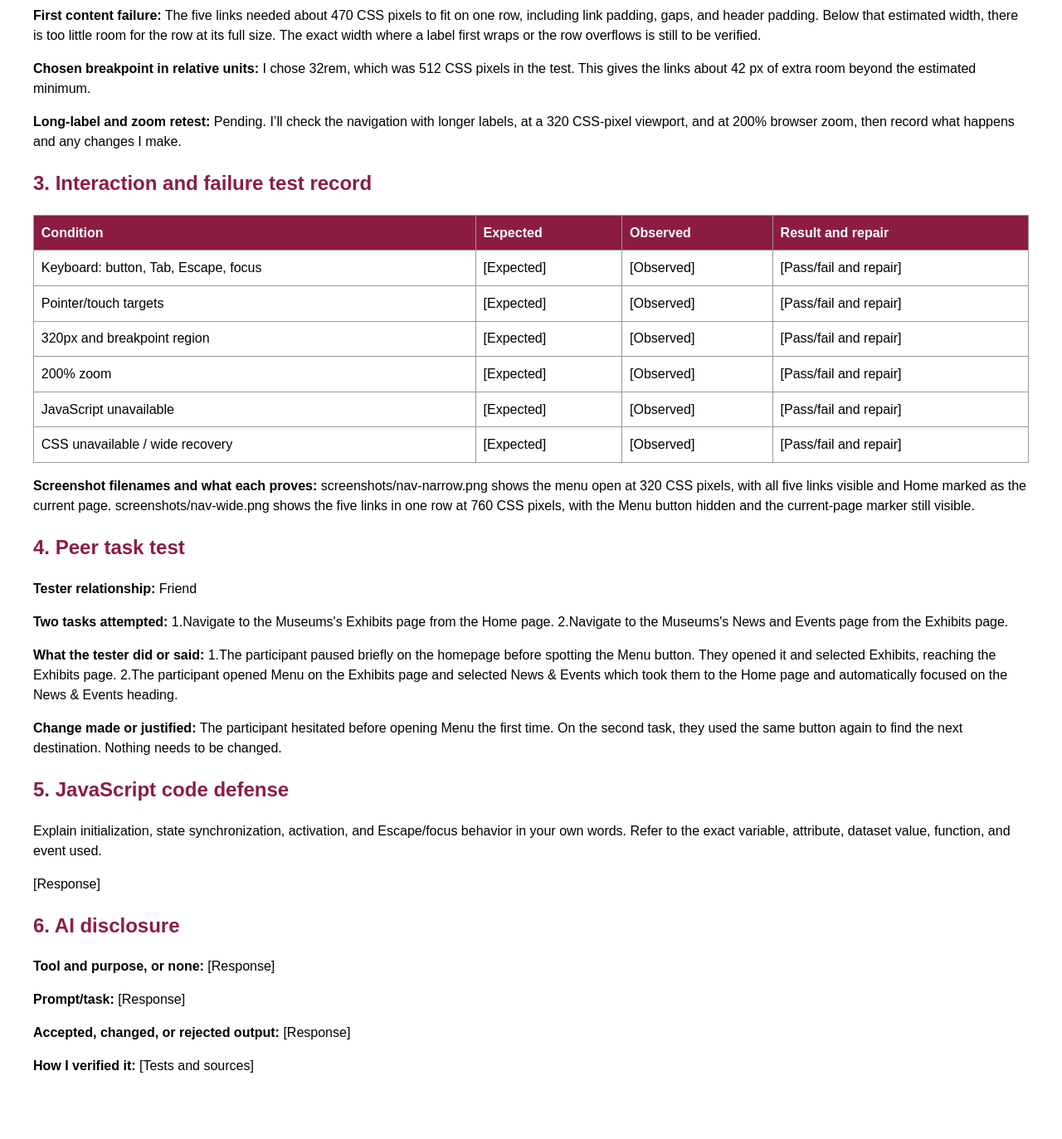
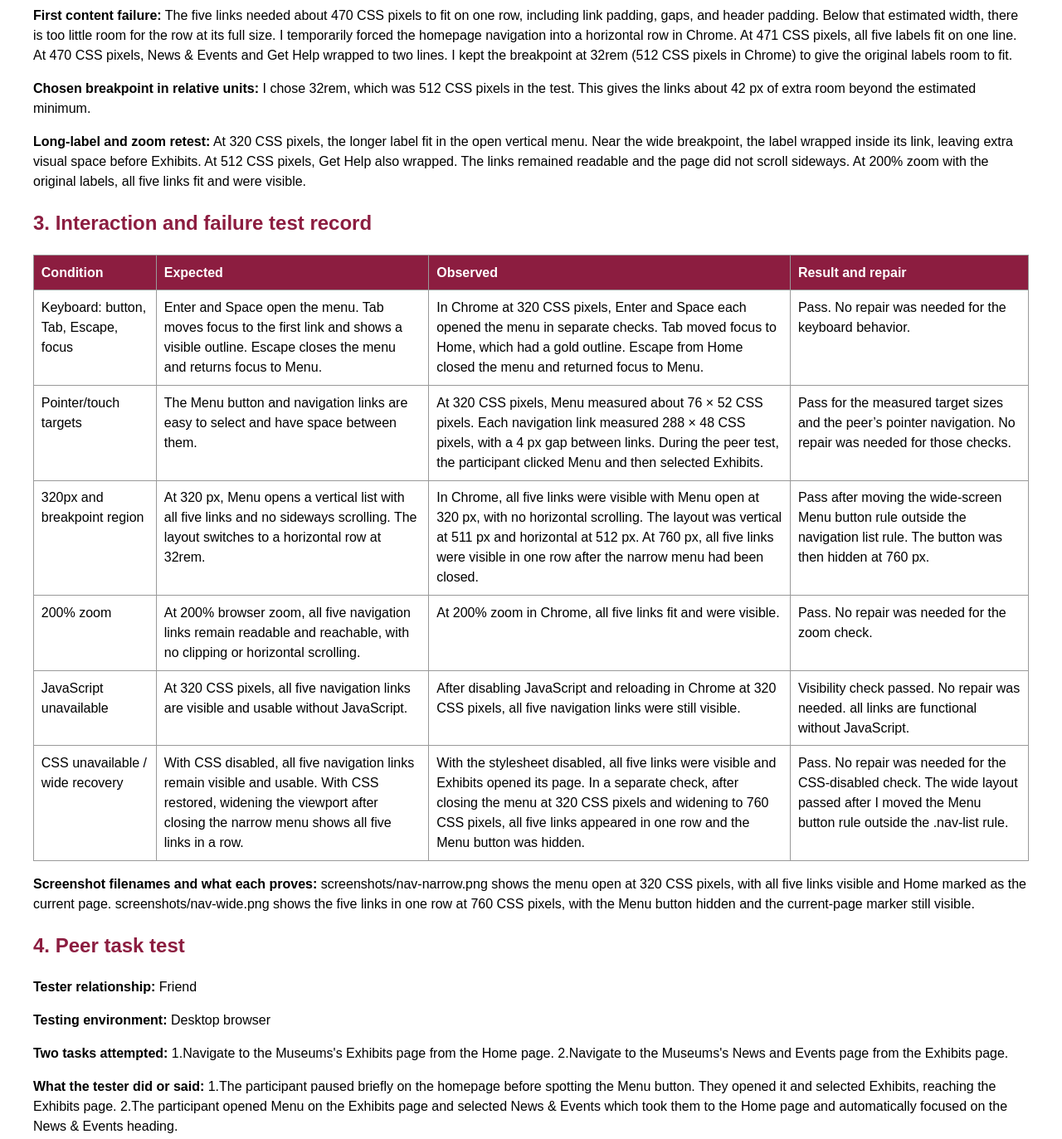
Before and after one commit to kriswojcik-dev/Module5-Responsive-Navigation-Deliverable-Starter, a plain HTML site: page navigation-plan.html in a window 1280 px wide. Shown: the part 780-2153 px from the top of the page at 83% size. Before the commit the page ends 2109 px from the top, so only its background shows below. Drawn offline with Linux system fonts and the light colour scheme.

Commit message:
updated navigation-plan

```diff
--- a/navigation-plan.html
+++ b/navigation-plan.html
@@ -40,12 +40,21 @@
 <body>
     <h1>Navigation Plan and Evidence</h1>
     <p><strong>Student:</strong> Kristin Wojcik &nbsp;
-        <strong>Site:</strong> Two Point Museum | Two Point Museum is a groundbreaking, multi-themed cultural institution where traditional history and science collide with the delightfully bizarre, housing an unmatched collection ranging from prehistoric fossils to supernatural relics and extraterrestrial oddities. Designed for curious minds of all ages, the museum delivers an immersive, interactive, and endlessly entertaining experience that invites families, lifelong learners, and thrill-seekers alike to explore the world’s strangest wonders up close.</p>
+        <strong>Site:</strong> Two Point Museum | Two Point Museum is a groundbreaking, multi-themed cultural
+        institution where traditional history and science collide with the delightfully bizarre, housing an unmatched
+        collection ranging from prehistoric fossils to supernatural relics and extraterrestrial oddities. Designed for
+        curious minds of all ages, the museum delivers an immersive, interactive, and endlessly entertaining experience
+        that invites families, lifelong learners, and thrill-seekers alike to explore the world’s strangest wonders up
+        close.
+    </p>
     <h2>1. Priority tasks and content inventory</h2>
     <ol>
-        <li>Museum introduction: Visitors want to discover an eccentric, hands-on world where classic natural history collides with bizarre and humorous oddities.</li>
-        <li>Planning Your Visit: Visitors need to find essential logistics like the Two Point County location, operating hours, and online ticket options.</li>
-        <li>Upcoming Events: Visitors want to explore unique, interactive experiences ranging from after-hours ghost tours to live carnivorous plant feedings and family workshops.</li>
+        <li>Museum introduction: Visitors want to discover an eccentric, hands-on world where classic natural history
+            collides with bizarre and humorous oddities.</li>
+        <li>Planning Your Visit: Visitors need to find essential logistics like the Two Point County location, operating
+            hours, and online ticket options.</li>
+        <li>Upcoming Events: Visitors want to explore unique, interactive experiences ranging from after-hours ghost
+            tours to live carnivorous plant feedings and family workshops.</li>
     </ol>
     <table>
         <tr>
@@ -56,22 +65,26 @@
         <tr>
             <td>index.html</td>
             <td>Home</td>
-            <td>Introduces first-time visitors to the museum's unusual atmosphere so they know what to expect before planning a visit.</td>
+            <td>Introduces first-time visitors to the museum's unusual atmosphere so they know what to expect before
+                planning a visit.</td>
         </tr>
         <tr>
             <td>index.html#events</td>
             <td>News & Events</td>
-            <td>Visitors might discover an interesting event that encourages them to learn more about a related exhibit.</td>
+            <td>Visitors might discover an interesting event that encourages them to learn more about a related exhibit.
+            </td>
         </tr>
         <tr>
             <td>exhibits.html</td>
             <td>Exhibits</td>
-            <td>Visitors can find exhibits that interest them before researching ticket prices and travel arrangements.</td>
+            <td>Visitors can find exhibits that interest them before researching ticket prices and travel arrangements.
+            </td>
         </tr>
         <tr>
             <td>visit.html</td>
             <td>Visit</td>
-            <td>Once visitors decide what they want to see, they can find hours, directions, and ticket information.</td>
+            <td>Once visitors decide what they want to see, they can find hours, directions, and ticket information.
+            </td>
         </tr>
         <tr>
             <td>support.html</td>
@@ -82,10 +95,20 @@
     </table>
 
     <h2>2. Breakpoint evidence</h2>
-    <p><strong>Method and widths tested:</strong> I checked the homepage in Chrome at viewport widths of 511 and 512 CSS pixels. The navigation links stacked at 511 px. At 512 px, all five fit on one row without horizontal scrolling.</p>
-    <p><strong>First content failure:</strong> The five links needed about 470 CSS pixels to fit on one row, including link padding, gaps, and header padding. Below that estimated width, there is too little room for the row at its full size. The exact width where a label first wraps or the row overflows is still to be verified.</p>
-    <p><strong>Chosen breakpoint in relative units:</strong> I chose 32rem, which was 512 CSS pixels in the test. This gives the links about 42 px of extra room beyond the estimated minimum.</p>
-    <p><strong>Long-label and zoom retest:</strong> Pending. I’ll check the navigation with longer labels, at a 320 CSS-pixel viewport, and at 200% browser zoom, then record what happens and any changes I make.</p>
+    <p><strong>Method and widths tested:</strong> I checked the homepage in Chrome at viewport widths of 511 and 512 CSS
+        pixels. The navigation links stacked at 511 px. At 512 px, all five fit on one row without horizontal scrolling.
+    </p>
+    <p><strong>First content failure:</strong> The five links needed about 470 CSS pixels to fit on one row, including
+        link padding, gaps, and header padding. Below that estimated width, there is too little room for the row at its
+        full size. I temporarily forced the homepage navigation into a horizontal row in Chrome. At 471 CSS pixels, all
+        five labels fit on one line. At 470 CSS pixels, News & Events and Get Help wrapped to two lines. I kept the
+        breakpoint at 32rem (512 CSS pixels in Chrome) to give the original labels room to fit.</p>
+    <p><strong>Chosen breakpoint in relative units:</strong> I chose 32rem, which was 512 CSS pixels in the test. This
+        gives the links about 42 px of extra room beyond the estimated minimum.</p>
+    <p><strong>Long-label and zoom retest:</strong> At 320 CSS pixels, the longer label fit in the open vertical menu.
+        Near the wide breakpoint, the label wrapped inside its link, leaving extra visual space before Exhibits. At 512
+        CSS pixels, Get Help also wrapped. The links remained readable and the page did not scroll sideways. At 200%
+        zoom with the original labels, all five links fit and were visible.</p>
     <h2>3. Interaction and failure test record</h2>
     <table>
         <tr>
@@ -96,60 +119,98 @@
         </tr>
         <tr>
             <td>Keyboard: button, Tab, Escape, focus</td>
-            <td>[Expected]</td>
-            <td>[Observed]</td>
-            <td>[Pass/fail and repair]</td>
+            <td>Enter and Space open the menu. Tab moves focus to the first link and shows a visible outline. Escape
+                closes the menu and returns focus to Menu.</td>
+            <td>In Chrome at 320 CSS pixels, Enter and Space each opened the menu in separate checks. Tab moved focus to
+                Home, which had a gold outline. Escape from Home closed the menu and returned focus to Menu.</td>
+            <td>Pass. No repair was needed for the keyboard behavior.</td>
         </tr>
         <tr>
             <td>Pointer/touch targets</td>
-            <td>[Expected]</td>
-            <td>[Observed]</td>
-            <td>[Pass/fail and repair]</td>
+            <td>The Menu button and navigation links are easy to select and have space between them.</td>
+            <td>At 320 CSS pixels, Menu measured about 76 × 52 CSS pixels. Each navigation link measured 288 × 48 CSS
+                pixels, with a 4 px gap between links. During the peer test, the participant clicked Menu and then
+                selected Exhibits.</td>
+            <td>Pass for the measured target sizes and the peer’s pointer navigation. No repair was needed for those
+                checks.</td>
         </tr>
         <tr>
             <td>320px and breakpoint region</td>
-            <td>[Expected]</td>
-            <td>[Observed]</td>
-            <td>[Pass/fail and repair]</td>
+            <td>At 320 px, Menu opens a vertical list with all five links and no sideways scrolling. The layout switches
+                to a horizontal row at 32rem.</td>
+            <td>In Chrome, all five links were visible with Menu open at 320 px, with no horizontal scrolling. The
+                layout was vertical at 511 px and horizontal at 512 px. At 760 px, all five links were visible in one
+                row after the narrow menu had been closed.</td>
+            <td>Pass after moving the wide-screen Menu button rule outside the navigation list rule. The button was then
+                hidden at 760 px.</td>
         </tr>
         <tr>
             <td>200% zoom</td>
-            <td>[Expected]</td>
-            <td>[Observed]</td>
-            <td>[Pass/fail and repair]</td>
+            <td>At 200% browser zoom, all five navigation links remain readable and reachable, with no clipping or
+                horizontal scrolling.</td>
+            <td>At 200% zoom in Chrome, all five links fit and were visible.</td>
+            <td>Pass. No repair was needed for the zoom check.</td>
         </tr>
         <tr>
             <td>JavaScript unavailable</td>
-            <td>[Expected]</td>
-            <td>[Observed]</td>
-            <td>[Pass/fail and repair]</td>
+            <td>At 320 CSS pixels, all five navigation links are visible and usable without JavaScript.</td>
+            <td>After disabling JavaScript and reloading in Chrome at 320 CSS pixels, all five navigation links were
+                still visible.</td>
+            <td>Visibility check passed. No repair was needed. all links are functional without JavaScript.</td>
         </tr>
         <tr>
             <td>CSS unavailable / wide recovery</td>
-            <td>[Expected]</td>
-            <td>[Observed]</td>
-            <td>[Pass/fail and repair]</td>
+            <td>With CSS disabled, all five navigation links remain visible and usable. With CSS restored, widening the
+                viewport after closing the narrow menu shows all five links in a row.</td>
+            <td>With the stylesheet disabled, all five links were visible and Exhibits opened its page. In a separate
+                check, after closing the menu at 320 CSS pixels and widening to 760 CSS pixels, all five links appeared
+                in one row and the Menu button was hidden.</td>
+            <td> Pass. No repair was needed for the CSS-disabled check. The wide layout passed after I moved the Menu
+                button rule outside the .nav-list rule.</td>
         </tr>
     </table>
 
-    <p><strong>Screenshot filenames and what each proves:</strong> screenshots/nav-narrow.png shows the menu open at 320 CSS pixels, with all five links visible and Home marked as the current page. screenshots/nav-wide.png shows the five links in one row at 760 CSS pixels, with the Menu button hidden and the current-page marker still visible.</p>
+    <p><strong>Screenshot filenames and what each proves:</strong> screenshots/nav-narrow.png shows the menu open at 320
+        CSS pixels, with all five links visible and Home marked as the current page. screenshots/nav-wide.png shows the
+        five links in one row at 760 CSS pixels, with the Menu button hidden and the current-page marker still visible.
+    </p>
 
     <h2>4. Peer task test</h2>
     <p><strong>Tester relationship:</strong> Friend</p>
-    <p><strong>Two tasks attempted:</strong> 1.Navigate to the  Museums's Exhibits page from the Home page. 2.Navigate to the Museums's News and Events page from the Exhibits page. </p>
-    <p><strong>What the tester did or said:</strong> 1.The participant paused briefly on the homepage before spotting the Menu button. They opened it and selected Exhibits, reaching the Exhibits page. 2.The participant opened Menu on the Exhibits page and selected News & Events which took them to the Home page and automatically focused on the News & Events heading.</p>
-    <p><strong>Change made or justified:</strong> The participant hesitated before opening Menu the first time. On the second task, they used the same button again to find the next destination. Nothing needs to be changed.</p>
+    <p><strong>Testing environment:</strong> Desktop browser</p>
+    <p><strong>Two tasks attempted:</strong> 1.Navigate to the Museums's Exhibits page from the Home page. 2.Navigate to
+        the Museums's News and Events page from the Exhibits page. </p>
+    <p><strong>What the tester did or said:</strong> 1.The participant paused briefly on the homepage before spotting
+        the Menu button. They opened it and selected Exhibits, reaching the Exhibits page. 2.The participant opened Menu
+        on the Exhibits page and selected News & Events which took them to the Home page and automatically focused on
+        the News & Events heading.</p>
+    <p><strong>Change made or justified:</strong> The participant hesitated before opening Menu the first time. On the
+        second task, they used the same button again to find the next destination. Nothing needs to be changed.</p>
 
     <h2>5. JavaScript code defense</h2>
     <p>Explain initialization, state synchronization, activation, and Escape/focus behavior in your own words. Refer to
         the exact variable, attribute, dataset value, function, and event used.</p>
-    <p>[Response]</p>
+    <p>The script uses `button` to find the Menu button and `list` to find the navigation links. The `if (button &&
+        list)` check makes sure both elements exist before the script attaches any event handlers. Once the handlers are
+        ready, `setMenuOpen(false)` sets the initial state to closed, and `button.hidden = false` reveals the working
+        button. If JavaScript is unavailable, the button stays hidden and the links remain visible.
+
+        The `setMenuOpen(isOpen)` function writes `"true"` or `"false"` to `aria-expanded`. Assistive technology can
+        read that state, and the narrow-screen CSS uses the same attribute to decide whether to show the links. At wide
+        widths, CSS hides the button and keeps the links visible in a row.
+
+        On a `click` event, the script reads `aria-expanded` and passes the opposite state to `setMenuOpen`. Because
+        Menu is a native button, Enter and Space activate the same click handler.
+
+        The `keydown` handler listens on the navigation so it can receive Escape from the button or a link. It checks
+        that the key is Escape, that the layout is narrow, and that the menu is open. If all three are true, it closes
+        the menu with `setMenuOpen(false)` and returns keyboard focus to Menu with `button.focus()`.</p>
 
     <h2>6. AI disclosure</h2>
-    <p><strong>Tool and purpose, or none:</strong> [Response]</p>
-    <p><strong>Prompt/task:</strong> [Response]</p>
-    <p><strong>Accepted, changed, or rejected output:</strong> [Response]</p>
-    <p><strong>How I verified it:</strong> [Tests and sources]</p>
+    <p><strong>Tool and purpose, or none:</strong> I used ChatGPT for step-by-step guidance on javascript development, code review, and breakpoint estimates.</p>
+    <p><strong>Prompt/task:</strong> I asked ChatGPT to help me understand the best practices for implementing a responsive navigation menu with JavaScript.</p>
+    <p><strong>Accepted, changed, or rejected output:</strong> I used suggested JavaScript snippets and placed them into the starter files myself. I corrected where the wide-screen Menu button rule was placed after testing showed the button was still visible. I replaced the breakpoint estimate with an observed result after checking the horizontal layout.</p>
+    <p><strong>How I verified it:</strong> I tested the site in Chrome at narrow and wide widths, at 200% zoom, and with JavaScript and CSS disabled separately. ChatGPT helped check the breakpoint, keyboard focus, and target sizes in the browser. I captured two screenshots and asked a friend to attempt two navigation tasks.</p>
 </body>
 
 </html>
```
